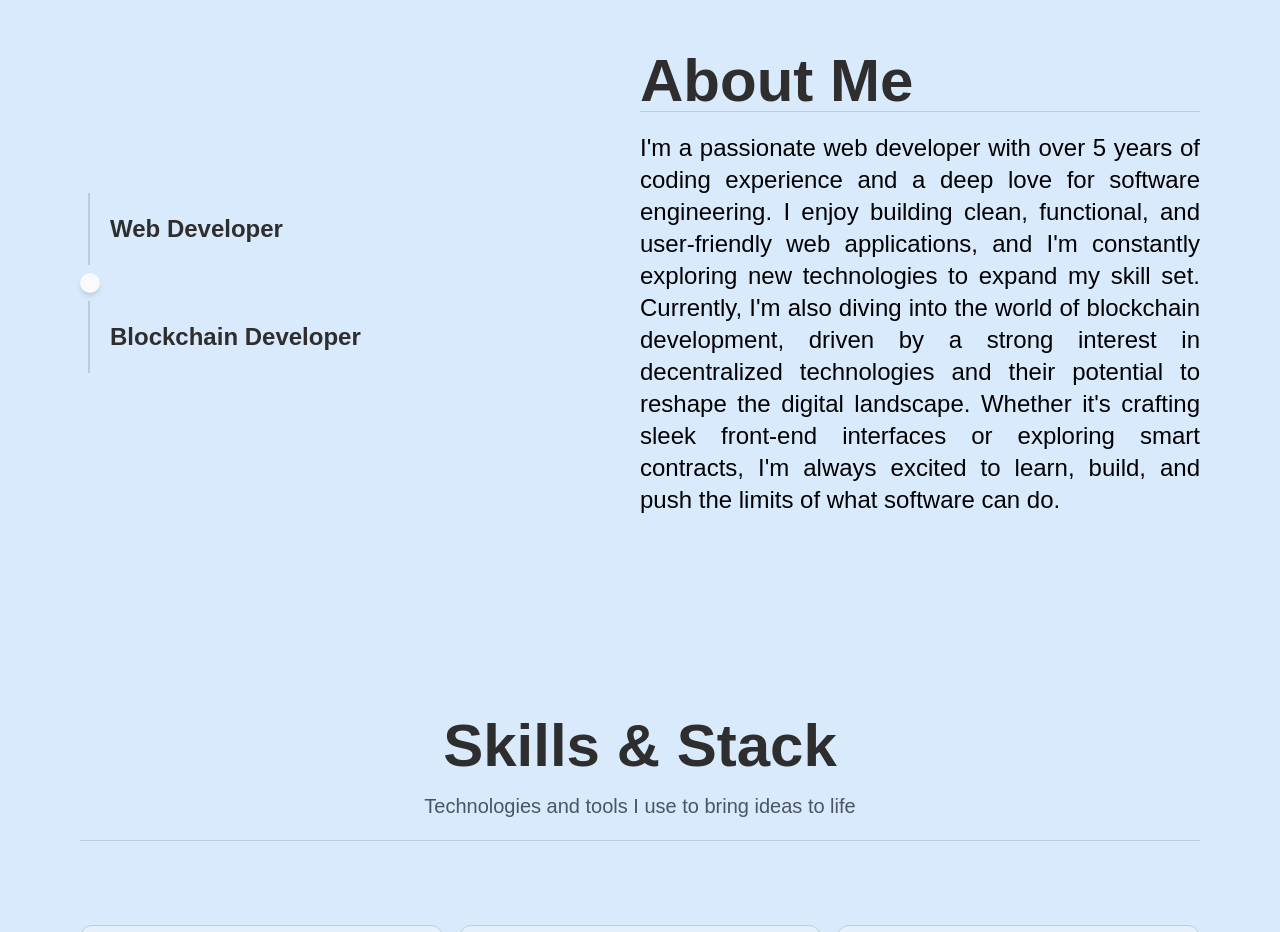
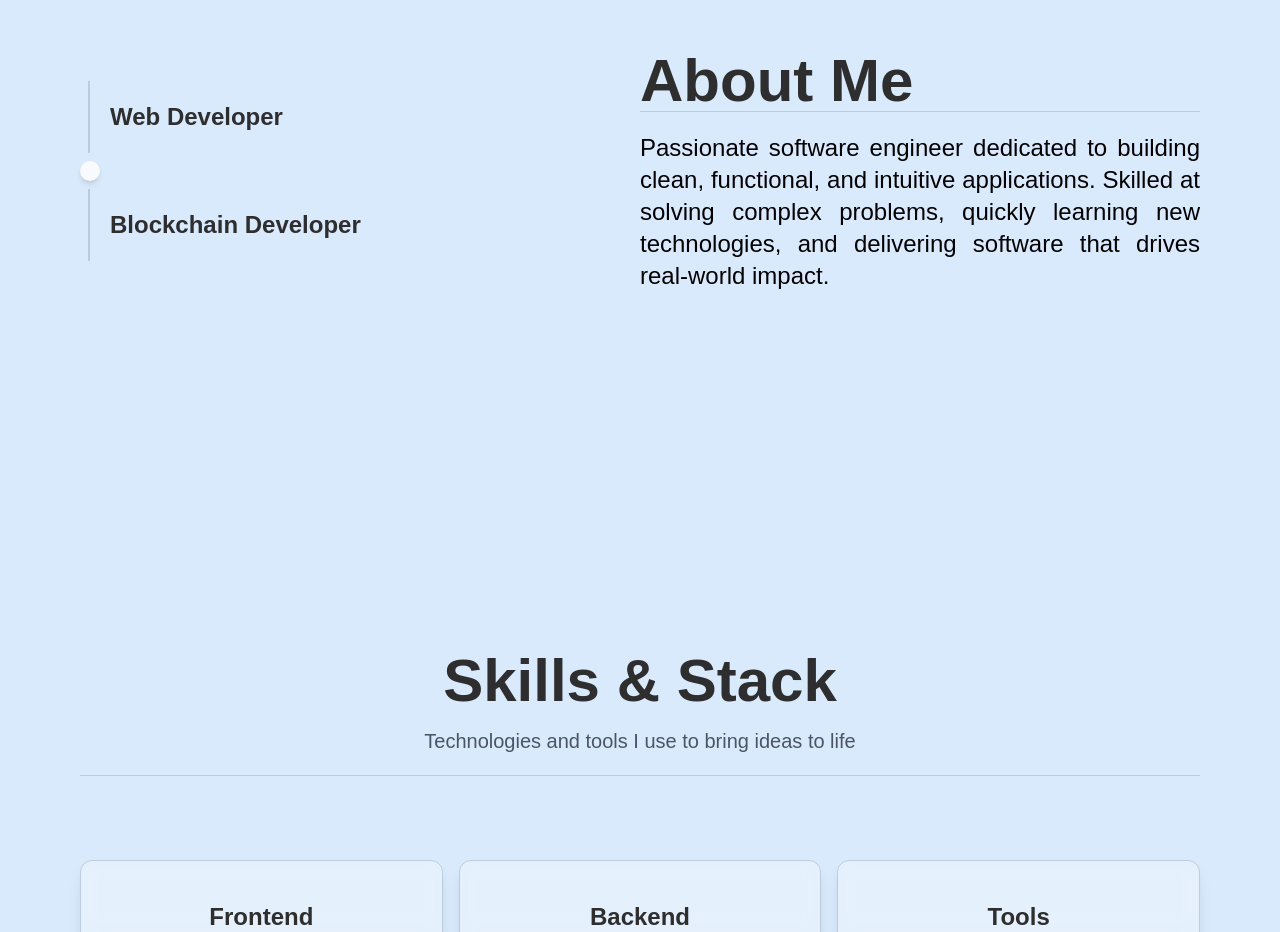
Before and after one commit to Lolillya/new-portfolio, a React (Vite) app: page / in a window 1280 px wide. Shown: the part 1060-1992 px from the top of the page. Built offline with nearby package versions, Linux system fonts and the light colour scheme.

Commit message:
updated about me section

```diff
--- a/src/components/about-me.tsx
+++ b/src/components/about-me.tsx
@@ -1,11 +1,8 @@
-
-
 export const AboutMe = () => {
   return (
     <>
       <section id="section-1">
         <div className="flex w-full items-center">
-
           <div className="w-full">
             <div className="border-l-2 border-border p-5 ml-2 my-2">
               <span className="text-2xl">Web Developer</span>
@@ -22,11 +19,16 @@ export const AboutMe = () => {
             <span className="text-6xl border-b border-border">About Me</span>
 
             <div>
-              <p className="text-2xl text-justify">I'm a passionate web developer with over 5 years of coding experience and a deep love for software engineering. I enjoy building clean, functional, and user-friendly web applications, and I'm constantly exploring new technologies to expand my skill set. Currently, I'm also diving into the world of blockchain development, driven by a strong interest in decentralized technologies and their potential to reshape the digital landscape. Whether it's crafting sleek front-end interfaces or exploring smart contracts, I'm always excited to learn, build, and push the limits of what software can do.</p>
+              <p className="text-2xl text-justify">
+                Passionate software engineer dedicated to building clean,
+                functional, and intuitive applications. Skilled at solving
+                complex problems, quickly learning new technologies, and
+                delivering software that drives real-world impact.
+              </p>
             </div>
           </div>
         </div>
       </section>
     </>
-  )
-}
+  );
+};
```
